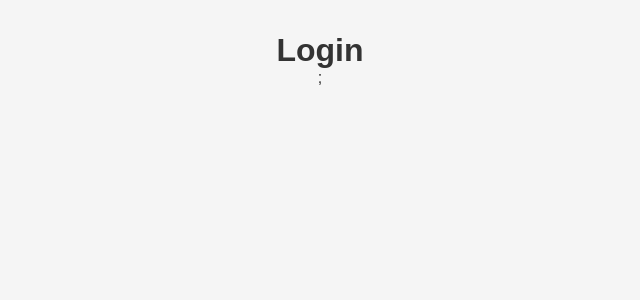
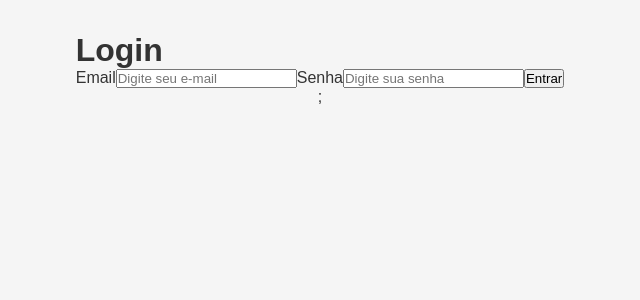
Before and after one commit to agripe049/controle-financeiro, a React app: page / in a window 1280 px wide. Shown: the top 300 px of the page, without its empty margins (320-960 px from the left). Built offline with nearby package versions, Linux system fonts and the light colour scheme; the HTML template or start-up script is replaced by a standard one.

Commit message:
Autenticação de login pronta, falta fazer as medidas de segurança

```diff
--- a/src/Pages/Login/Login.jsx
+++ b/src/Pages/Login/Login.jsx
@@ -1,8 +1,64 @@
+import { useState } from "react";
+import { signInWithEmailAndPassword } from "firebase/auth";
+import { auth } from "../../services/FirebaseConfig";
 import "./Login.css"
+import { useNavigate } from "react-router-dom";
+
 
 const Login = () => {
+
+  const [email, setEmail] = useState("");
+  const [password, setPassword] = useState("");
+  const [error, setError] = useState("");
+  const [loading, setLoading] = useState(false);
+
+  const navigate = useNavigate();
+
+  const handleLogin = async (e) => {
+    e.preventDefault();
+    setError("");
+    setLoading(true)
+
+    try {
+      await signInWithEmailAndPassword(auth, email, password);
+      navigate('/home')
+    } catch (err) {
+      setError("E-mail ou senha incorretos!");
+      console.error(err);
+    } finally {
+      setLoading(false);
+    }
+  };
+
   return (
-    <div><h1>Login</h1></div>
+    <div className="login-container">
+      <h1>Login</h1>
+      <form onSubmit={handleLogin}>
+        <label>Email</label>
+        <input
+          type="email"
+          placeholder="Digite seu e-mail"
+          value={email}
+          onChange={(e) => setEmail(e.target.value)}
+          required
+        />
+
+        <label>Senha</label>
+        <input
+          type="password"
+          placeholder="Digite sua senha"
+          value={password}
+          onChange={(e) => setPassword(e.target.value)}
+          required
+        />
+
+        {error && <p>{error}</p>}
+
+        <button>
+          {loading ? "Entrando..." : "Entrar"}
+        </button>
+      </form>
+    </div>
   )
 }
 
--- a/src/services/FirebaseConfig.js
+++ b/src/services/FirebaseConfig.js
@@ -1,5 +1,6 @@
 import { initializeApp } from "firebase/app";
 import { getFirestore } from "firebase/firestore";
+import { getAuth } from "firebase/auth";
 
 
 const firebaseConfig = {
@@ -13,5 +14,5 @@ const firebaseConfig = {
 
 // Initialize Firebase
 const app = initializeApp(firebaseConfig);
-
 export const db = getFirestore(app);
+export const auth = getAuth(app);
```
Also changed, not shown: src/Routes/PrivateRoute.jsx (added).
